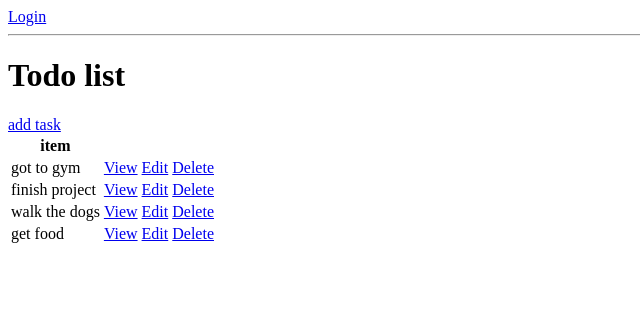
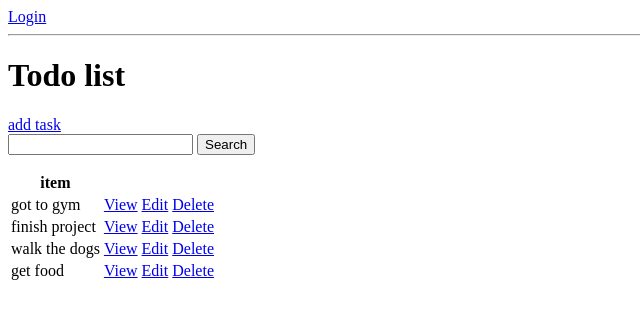
Before and after one commit to RobinGunarathna/todo-app, a Django app: page / in a window 1280 px wide. Shown: the top 319 px of the page, without its empty margins (0-640 px from the left). Run offline with Django 3.2, Linux system fonts and the light colour scheme; a user stored in the database is signed in; data comes from the database, SQL or seed files in the repository.

Commit message:
starting with the search bar

```diff
--- a/todo_base/templates/todo_base/task_list.html
+++ b/todo_base/templates/todo_base/task_list.html
@@ -7,6 +7,10 @@
 <hr>
 <h1>Todo list</h1>
 <a href="{% url 'task-create' %}">add task</a>
+<form method="GET">
+    <input type="text" name="search-area">
+    <input type="submit" value="Search">
+</form>
 <table>
     <tr>
         <th>item</th>
```
